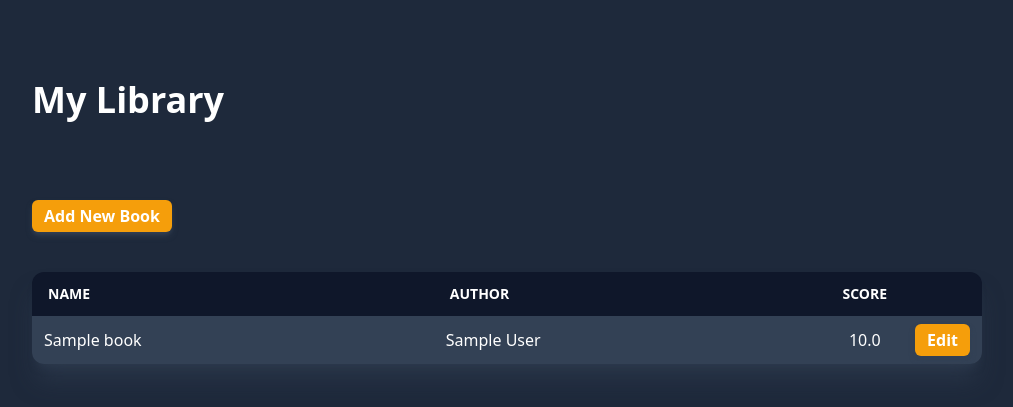
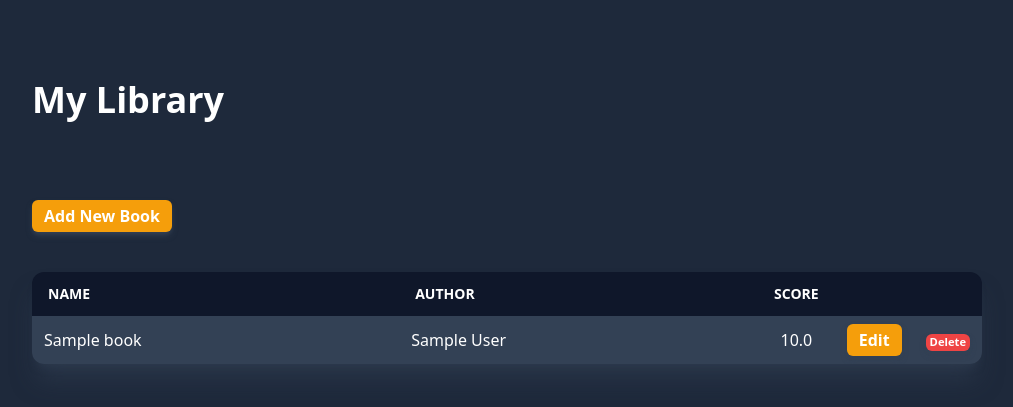
Before and after one commit to gyorgy-s/my_library_web, a Flask app: page / in a window 1280 px wide. Shown: the top 407 px of the page, without its empty margins (133-1146 px from the left). Run offline with Flask 3, Linux system fonts and the light colour scheme; tables that the repository leaves empty hold one stand-in row (values such as "Sample post"); some libraries are stand-ins or nearby versions.

Commit message:
feat: added delete book
Books can be deleted from the list, which deletes the record from the DB as well.

```diff
--- a/templates/index.html
+++ b/templates/index.html
@@ -1,10 +1,5 @@
-{% extends 'base.html' %}
-
-{% block title %}
-  My Library
-{% endblock %}
-
-{% block content %}
+{% extends 'base.html' %} {% block title %} My Library {% endblock %} {% block
+content %}
 <main>
   <section class="py-20">
     <div class="container px-6">
@@ -12,7 +7,8 @@
         <div class="font-sans font-bold text-4xl">
           <h1>My Library</h1>
         </div>
-          <div class="inline-block text-white font-bold py-1 px-3 bg-amber-500 rounded-md cursor-pointer shadow-md shadow-slate-700 hover:bg-amber-500/50 transition mt-20 mb-10">
+        <div
+          class="inline-block text-white font-bold py-1 px-3 bg-amber-500 rounded-md cursor-pointer shadow-md shadow-slate-700 hover:bg-amber-500/50 transition mt-20 mb-10">
           <a href="{{ url_for('add') }}">Add New Book</a>
         </div>
         {% if books %}
@@ -20,22 +16,48 @@
           <table class="min-w-full table-auto">
             <thead class="bg-slate-900 text-white">
               <tr>
-                    <th class="text-left py-3 px-4 uppercase font-semibold text-sm">Name</th>
-                    <th class="text-left py-3 px-4 uppercase font-semibold text-sm">Author</th>
-                    <th class="w-[50px] text-center py-3 px-4 uppercase font-semibold text-sm">Score</th>
+                <th class="text-left py-3 px-4 uppercase font-semibold text-sm">
+                  Name
+                </th>
+                <th class="text-left py-3 px-4 uppercase font-semibold text-sm">
+                  Author
+                </th>
+                <th class="w-[50px] text-center py-3 px-4 uppercase font-semibold text-sm">
+                  Score
+                </th>
+                <th class="w-[50px] text-center py-3 px-4 uppercase font-semibold text-sm"></th>
                 <th class="w-[50px] text-center py-3 px-4 uppercase font-semibold text-sm"></th>
               </tr>
             </thead>
             <tbody class="text-white">
               {% for row in books %}
               <tr class="even:bg-slate-800 odd:bg-slate-700 hover:bg-amber-500/70 transition">
-                      <td class="text-left py-2 px-3">{{ row['name'] }}</td>
-                      <td class="text-left py-2 px-3">{{ row['author'] }}</td>
-                      <td class="text-center py-2 px-3">{{ row['score'] }}</td>
+                <td class="text-left py-2 px-3">
+                  {{ row['name'] }}
+                </td>
+                <td class="text-left py-2 px-3">
+                  {{ row['author'] }}
+                </td>
                 <td class="text-center py-2 px-3">
-                        <a class="inline-block text-white font-bold py-1 px-3 bg-amber-500 rounded-md cursor-pointer shadow-md shadow-slate-700 hover:bg-amber-500/10 transition" href="{{ url_for('edit_book', id = row['id']) }}" role="button">Edit</a>
+                  {{ row['score'] }}
+                </td>
+                <td class="text-center py-2 px-3">
+                  <a class="inline-block text-white hover:text-black font-bold py-1 px-3 bg-amber-500 rounded-md cursor-pointer shadow-md shadow-slate-700 hover:bg-amber-500/0 transition"
+                    href="{{ url_for('edit_book', id = row['id']) }}" role="button">Edit</a>
+                </td>
+                <td id="book_id{{ row['id'] }}" class="hidden" value="{{ row['id'] }}"></td>
+                <td class="text-center py-2 px-3 w-">
+                  <!-- <a class="inline-block text-[0.7rem] text-white hover:text-black font-bold py-0 px-1 bg-red-500 rounded-md cursor-pointer shadow-md shadow-slate-700 transition" href="" role="button">Delete</a> -->
+                  <form action="" method="POST">
+                    <button type="submit" name="button" value="delete{{ row['id'] }}"
+                      class="inline-block text-[0.7rem] text-white hover:text-black font-bold py-0 px-1 bg-red-500 rounded-md cursor-pointer shadow-md shadow-slate-700 transition">
+                      Delete
+                    </button>
+                    <p id="test"></p>
+                  </form>
                 </td>
               </tr>
+
               {% endfor %}
             </tbody>
           </table>
```
Lines whose indentation alone changed are shown as unchanged.
